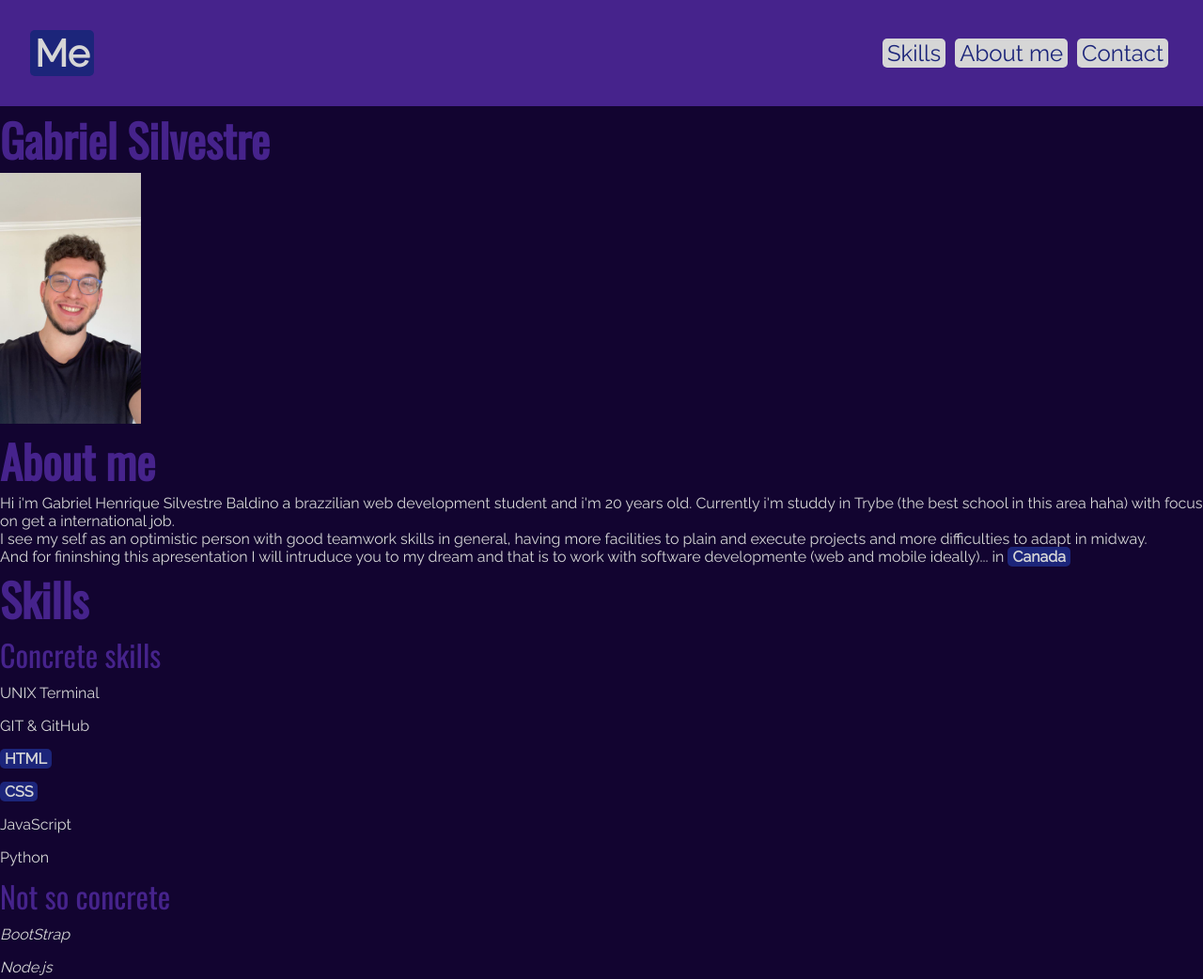
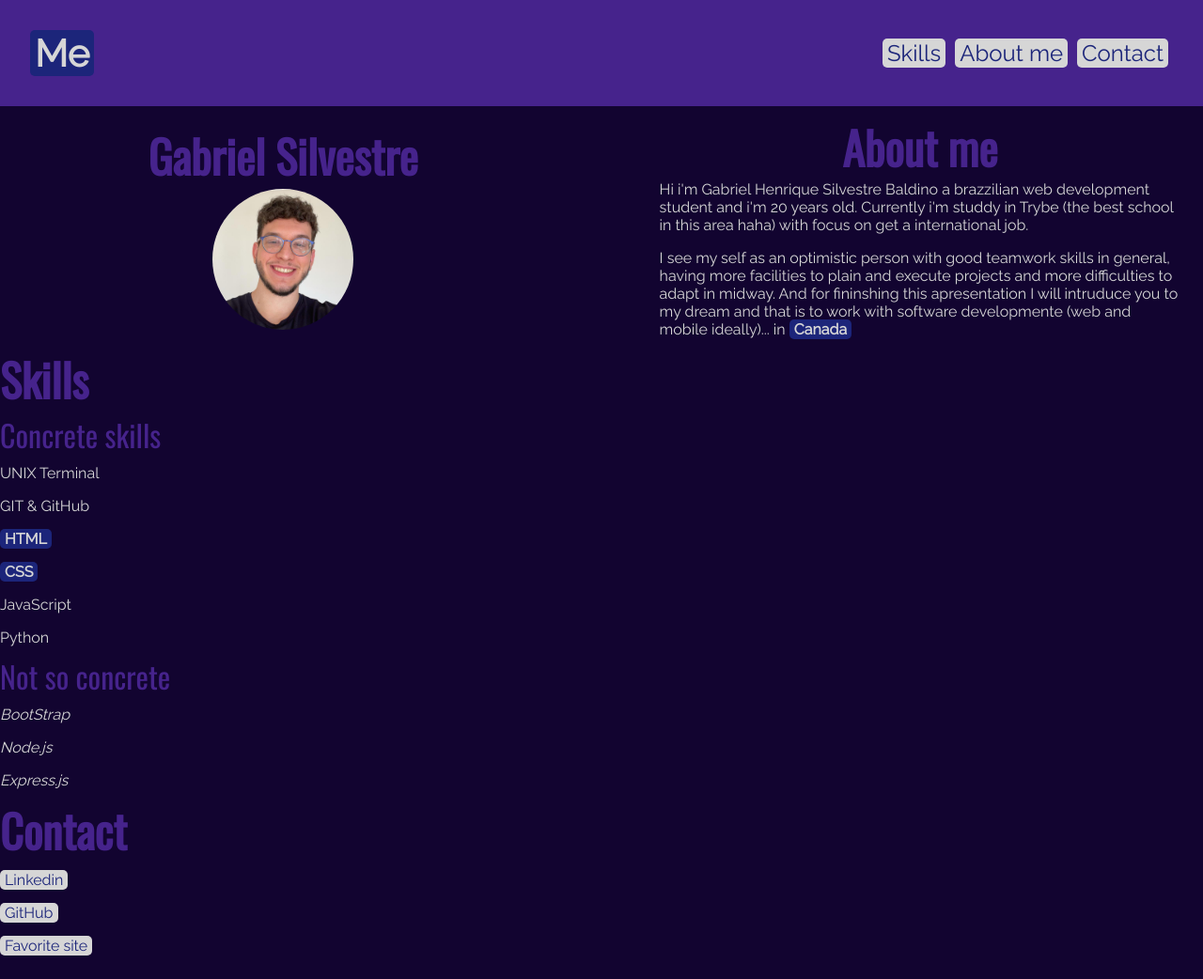
Before and after one commit to gabrielh-silvestre/gabrielh-silvestre.github.io, a plain HTML site: page index.html in a window 1280 px wide. Shown: the top 1042 px of the page at 94% size. Drawn offline with nearby package versions, Linux system fonts and the light colour scheme.

Commit message:
applying about me section styling

```diff
--- a/index.html
+++ b/index.html
@@ -28,20 +28,20 @@
     <main>
 
         <section id="about_me">
-            <div>
-                <div>
+            <div class="parallel_block">
+                <div class="parallel_content">
                     <h1 class="title">Gabriel Silvestre</h1>
-                    <img width="150px" src="./assets/profile_picture.jpeg" alt="picture of Gabriel Silvestre with glasses and smilling, clear background, well illuminated">
+                    <picture class="profle_picture"></picture>
                 </div>
 
-                <article>
+                <article class="parallel_content">
                     <h2 class="title">About me</h2>
 
                     <p>
                         Hi i'm Gabriel Henrique Silvestre Baldino a brazzilian web development student and i'm 20 years old. Currently i'm studdy in Trybe (the best school in this area haha) with focus on get a international job.
-                        <br>
+                    </p>
+                    <p>
                         I see my self as an optimistic person with good teamwork skills in general, having more facilities to plain and execute projects and more difficulties to adapt in midway.
-                        <br>
                         And for fininshing this apresentation I will intruduce you to my dream and that is to work with software developmente (web and mobile ideally)... in <strong class="highlight">Canada</strong>
                     </p>
                 </article>
```
